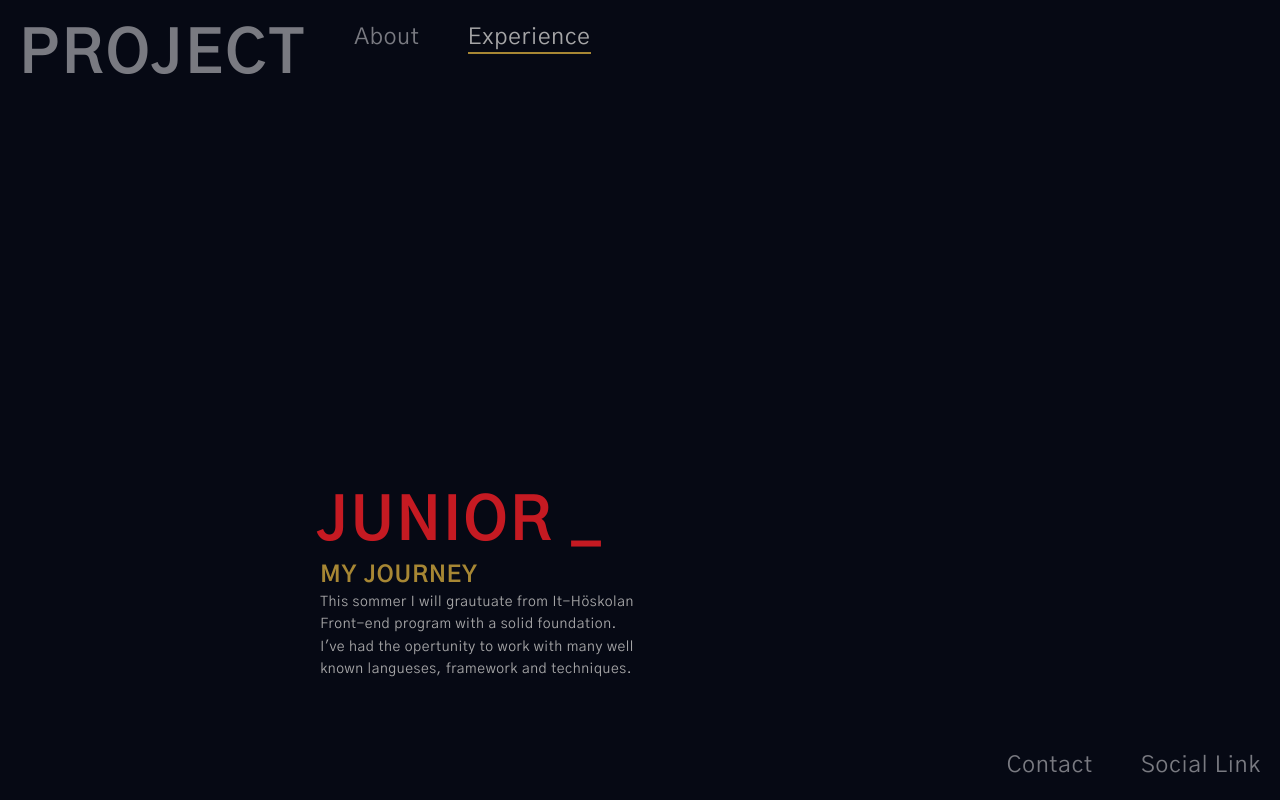
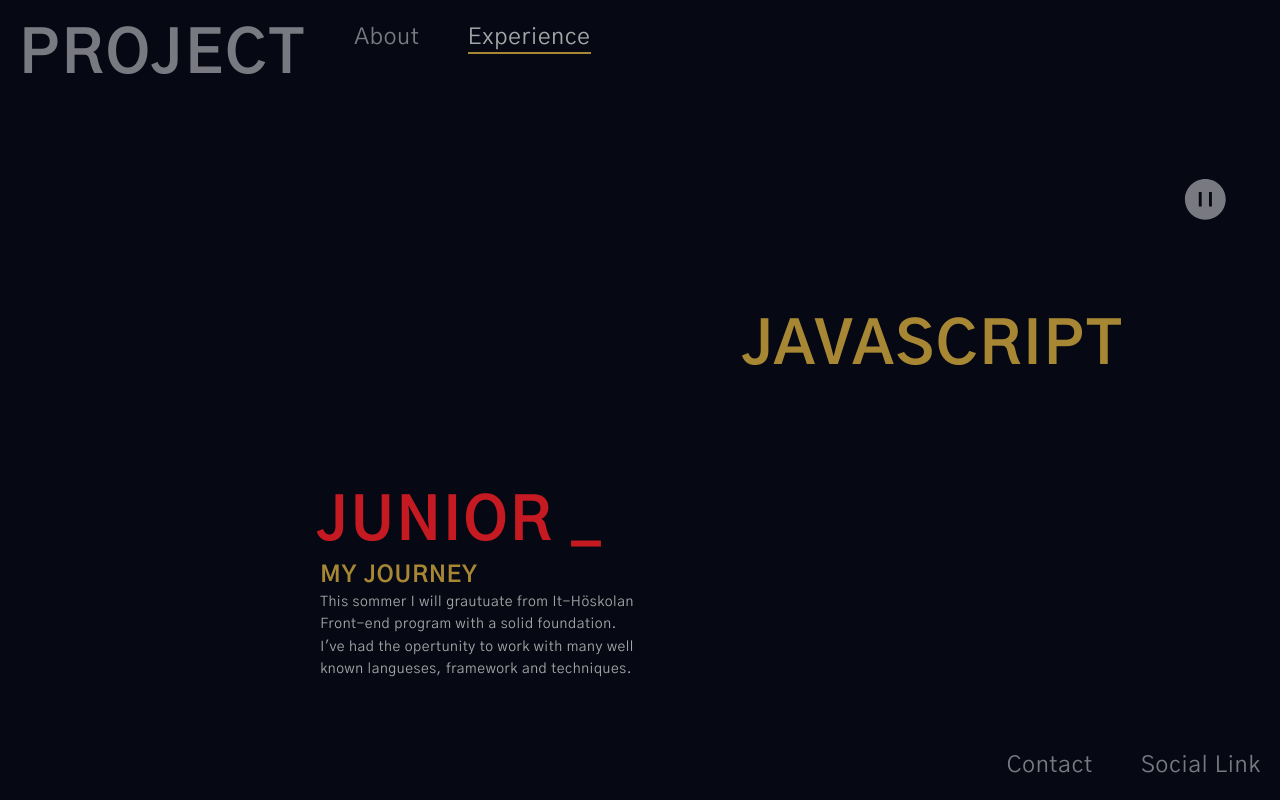
Before and after one commit to carl-vanman/Portfolio, a React (Create React App) app: page /experience in a window 1280 px wide. Built offline with nearby package versions, Linux system fonts and the light colour scheme.

Commit message:
working on Experience page. Mostly done now

```diff
--- a/package.json
+++ b/package.json
@@ -8,6 +8,7 @@
     "@testing-library/user-event": "^13.5.0",
     "react": "^17.0.2",
     "react-dom": "^17.0.2",
+    "react-icons": "^4.3.1",
     "react-router-dom": "^6.2.1",
     "react-scripts": "5.0.0",
     "web-vitals": "^2.1.4"
--- a/src/index.css
+++ b/src/index.css
@@ -75,6 +75,10 @@ h5 {
     letter-spacing: var(--letter-spacing);
 }
 
+h2 {
+    font-size: var(--h2);
+}
+
 h3 {
     font-size: var(--h3);
 }
--- a/src/routes/About.jsx
+++ b/src/routes/About.jsx
@@ -23,7 +23,7 @@ const About = () => {
                     </p>
                 </div>
             </article>
-            {/* <div className={styles.circle}></div> */}
+            <div className={styles.circle}></div>
         </section>
     );
 };
--- a/src/routes/Experience.jsx
+++ b/src/routes/Experience.jsx
@@ -1,8 +1,11 @@
-/* import { useState } from "react"; */
+import { useState, useEffect } from "react";
+import { AiFillPlayCircle } from "react-icons/ai";
+import { AiFillPauseCircle } from "react-icons/ai";
 import styles from "./Experience.module.css";
 
 const Experience = () => {
-    /* const [experienceList] = useState([
+    const [paus, setPaus] = useState(false);
+    const [experiences, setExperiences] = useState([
         "Html",
         "Css",
         "Javascript",
@@ -18,11 +21,46 @@ const Experience = () => {
         "Node.js",
         "Azure",
         "Figma",
-    ]); */
+    ]);
+
+    const toolTip = [
+        "Html",
+        "Css",
+        "Javascript",
+        "Typescript",
+        "React.js",
+        "React Native",
+        "Vue.js",
+        "Contentful",
+        "Gatsby",
+        "GraphQL",
+        "Wordpress",
+        "Php",
+        "Node.js",
+        "Azure",
+        "Figma",
+    ];
+
+    function handlePaus() {
+        setPaus((previousState) => (previousState = !previousState));
+    }
+
+    useEffect(() => {
+        const interval = setInterval(() => {
+            setExperiences((listOrder) => {
+                const [firstItem, ...rest] = listOrder;
+                return [...rest, firstItem];
+            });
+        }, 2000);
+        if (paus) {
+            clearInterval(interval);
+        }
+        return () => clearInterval(interval);
+    }, [paus]);
 
     return (
         <section className={`primary-wrapper ${styles.wrapper}`}>
-            <article className={styles.experience_container}>
+            <article className={styles.text_container}>
                 <header>
                     <h3 className={styles.heading}>Junior _</h3>
                     <h5 className={styles.sub_heading}>My journey</h5>
@@ -36,6 +74,30 @@ const Experience = () => {
                     </p>
                 </div>
             </article>
+            <article className={styles.experience_container}>
+                <button
+                    className={styles.icons_container}
+                    style={{ alignSelf: "flex-end", width: "fit-content" }}
+                    onClick={handlePaus}
+                >
+                    {paus ? (
+                        <AiFillPlayCircle className={styles.icons} />
+                    ) : (
+                        <AiFillPauseCircle className={styles.icons} />
+                    )}
+                </button>
+                <div
+                    className={styles.experience_List_container}
+                    title={toolTip}
+                >
+                    {experiences &&
+                        experiences.map((experience) => (
+                            <h3 className={styles.experience} key={experience}>
+                                {experience}
+                            </h3>
+                        ))}
+                </div>
+            </article>
         </section>
     );
 };
--- a/src/routes/Experience.module.css
+++ b/src/routes/Experience.module.css
@@ -8,7 +8,7 @@
     overflow-x: hidden;
 }
 
-.experience_container {
+.text_container {
     grid-column: 2 / -1;
     grid-row: 2 / -1;
 }
@@ -19,6 +19,7 @@
     text-transform: uppercase;
     color: var(--clr-secondary);
     margin-left: -4px;
+    white-space: nowrap;
 }
 
 .sub_heading {
@@ -54,3 +55,68 @@
         opacity: 1;
     }
 }
+
+.experience_container {
+    /* background-color: green; */
+    grid-column: 1 / -1;
+    padding: 4em 2em;
+    overflow: hidden;
+    display: flex;
+    flex-direction: column;
+    cursor: help;
+}
+
+.experience_List_container {
+    /* background-color: rgb(135, 61, 61); */
+    width: 100%;
+    height: 100%;
+
+    display: grid;
+    place-items: center;
+    row-gap: calc(var(--item-spacing) / 2);
+}
+
+.experience {
+    text-transform: uppercase;
+}
+
+.experience:not(:first-child) {
+    overflow: hidden;
+    max-height: 0;
+    opacity: 0;
+}
+
+.experience:nth-child(1) {
+    color: var(--clr-secondary-disable);
+    overflow: hidden;
+    margin-top: 2em;
+    max-height: 50rem;
+    opacity: 1;
+    transition: max-height 2s, opacity 200ms cubic-bezier(0.65, 0.05, 0.36, 1);
+}
+
+.icons_container {
+    align-self: flex-end;
+    width: fit-content;
+
+    background-color: transparent;
+    border: none;
+    cursor: pointer;
+}
+
+.icons_container:hover > .icons {
+    color: var(--clr-primary);
+}
+
+.icons {
+    color: var(--clr-primary-disable);
+    font-size: 3.5em;
+}
+
+@media screen and (min-width: 900px) {
+    .experience_container {
+        /* background-color: green; */
+        grid-column: 5 / -1;
+        margin-left: 6em;
+    }
+}
```
Also changed, not shown: 1 other file (tests, documents, lock files or other folders).
